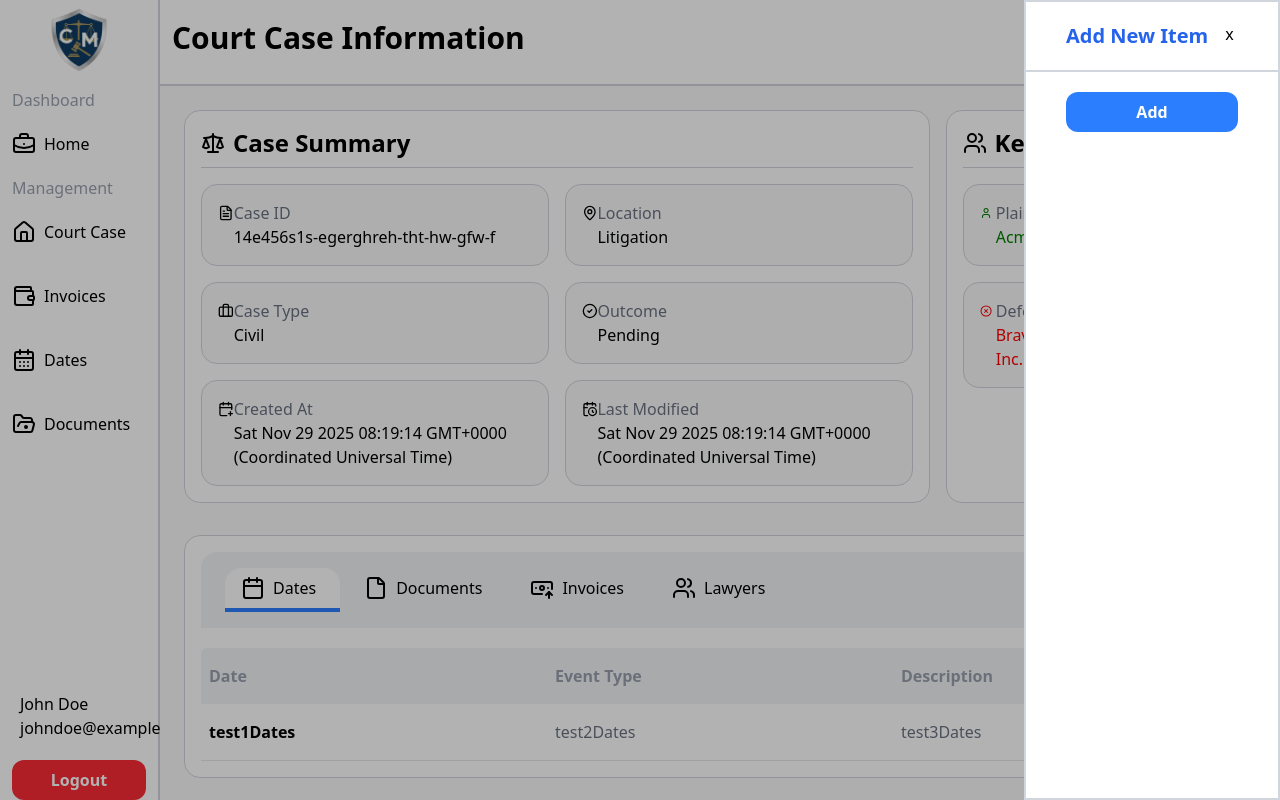
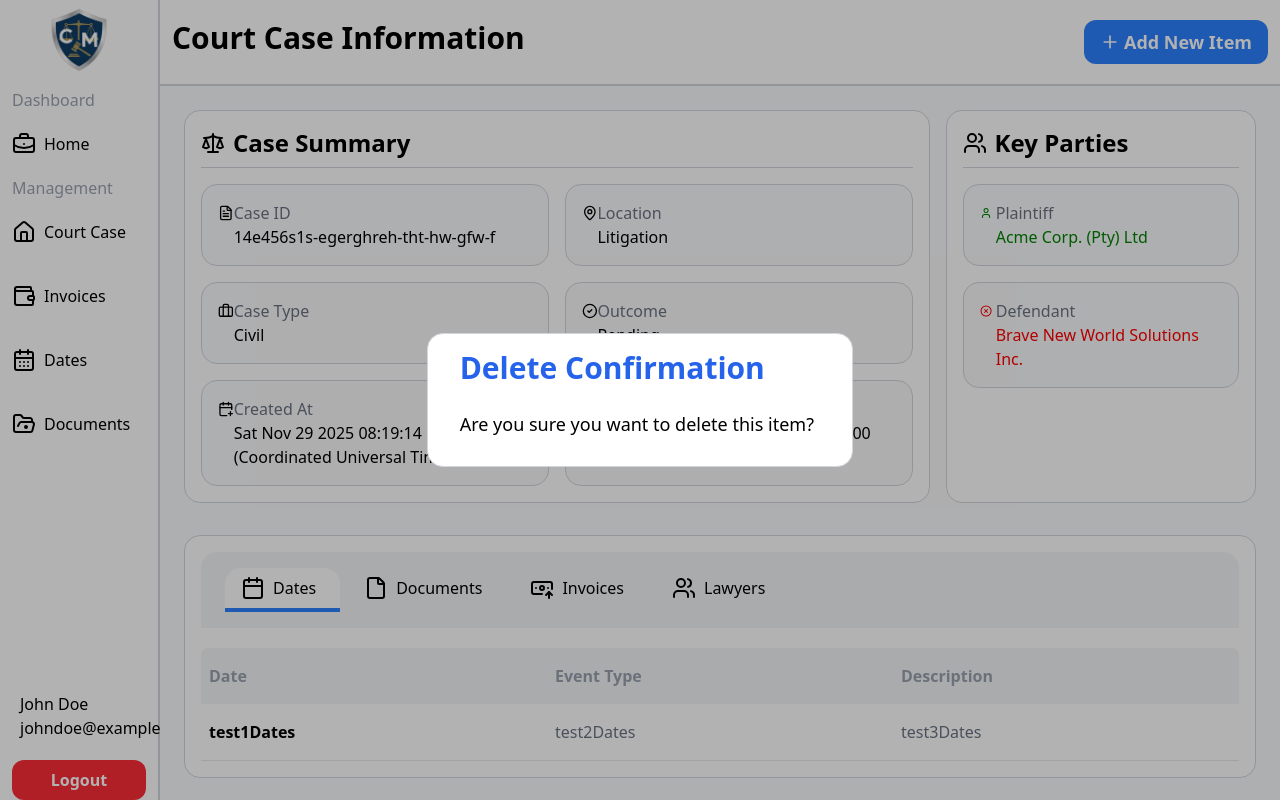
Before and after one commit to Sanctum-Inc/cms-react, a React (Vite) app: page /court-case-information in a window 1280 px wide. Both pictures are taken after a click on the button "Add New Item". Built offline with nearby package versions, Linux system fonts and the light colour scheme.

Commit message:
💄 add: dynamic modal

```diff
--- a/src/Components/Modal/DynamicModal.tsx
+++ b/src/Components/Modal/DynamicModal.tsx
@@ -1,95 +1,25 @@
-import PrimaryButton from "../Buttons/PrimaryButton";
-import PillInput from "../Inputs/PillInput";
-import type { InputItem } from "../../Models/InputItem";
+import type { ReactNode } from "react";
+import Card from "../Cards/Card";
 
 interface DynamicModalProps {
-  handleShowModal: (show: boolean) => void;
-  setShowModal: (show: boolean) => void;
-  title: string;
-  inputItems: InputItem[];
-  buttonOnClick: () => void;
+  children: ReactNode;
 }
 
-const DynamicModal = ({
-  handleShowModal,
-  setShowModal,
-  title,
-  inputItems,
-  buttonOnClick,
-}: DynamicModalProps) => {
-  const handleButtonClick = () => {
-    // Logic to add the new court case goes here
-    // For now, we'll just close the modal
-    console.log("Button clicked");
-    inputItems.forEach((element) => {
-      console.log(element);
-      if (element.valueArray && element.valueArray.length > 0) {
-        element.value = element.valueArray.reduce(
-          (acc, curr) => acc + ", " + curr
-        );
-      }
-      console.log(element.label + " " + element.value);
-    });
-    buttonOnClick();
-  };
+const DynamicModal = ({ children }: DynamicModalProps) => {
+  return (
+    <div className="fixed inset-0 z-40 flex items-center justify-center bg-black/30">
+      <Card className="z-50 h-1/6 w-2/6 px-8 bg-white">
+        <div className="text-3xl text-(--color-primary) font-bold">
+          Delete Confirmation
+        </div>
 
-  const handleModalEnterClick = (e: React.KeyboardEvent<HTMLInputElement>) => {
-    if (e.key === "Enter") {
-      console.log("Enter key pressed in modal");
-      console.log((e.target as HTMLInputElement).getAttribute("name"));
-      inputItems.forEach((element) => {
-        if (
-          element.name === (e.target as HTMLInputElement).getAttribute("name")
-        ) {
-          element.valueArray = (element.valueArray ?? []).concat(
-            (e.target as HTMLInputElement).value
-          );
-          console.log("Matched input item:");
-          console.log(element);
-          console.log("Values:");
-          console.log(element.valueArray);
-        }
-      });
-    }
-  };
+        <div className="mt-6 text-lg">
+          Are you sure you want to delete this item?
+        </div>
 
-  return (
-    <>
-      <div
-        className="w-4/5 h-full fixed top-0 left-0 bg-black opacity-30"
-        onClick={() => setShowModal(false)}
-      ></div>
-      <div className="w-1/5 border-2 border-gray-300 h-full  fixed top-0 right-0 bg-white">
-        <div className="grid grid-cols-10 border-b-solid border-b-2 border-solid border-gray-300 py-5 px-10">
-          <div className="col-span-9 text-xl font-bold text-(--color-primary)">
-            {title}
-          </div>
-          <div
-            className="w-full flex justify-end"
-            onClick={() => handleShowModal(false)}
-          >
-            <div className="w-10 cursor-pointer flex justify-center">x</div>
-          </div>
-        </div>
-        <div className="justify-center px-10">
-          {inputItems.map((item, index) => (
-            <PillInput
-              key={index}
-              {...item}
-              customOnChange={(e) => {
-                item.value = e.target.value[0];
-              }}
-              onKeyDown={handleModalEnterClick}
-            />
-          ))}
-        </div>
-        <div className="flex px-10 py-5">
-          <PrimaryButton onClick={handleButtonClick}>
-            Add
-          </PrimaryButton>
-        </div>
-      </div>
-    </>
+        <div className="mt-6">{children}</div>
+      </Card>
+    </div>
   );
 };
 
```
